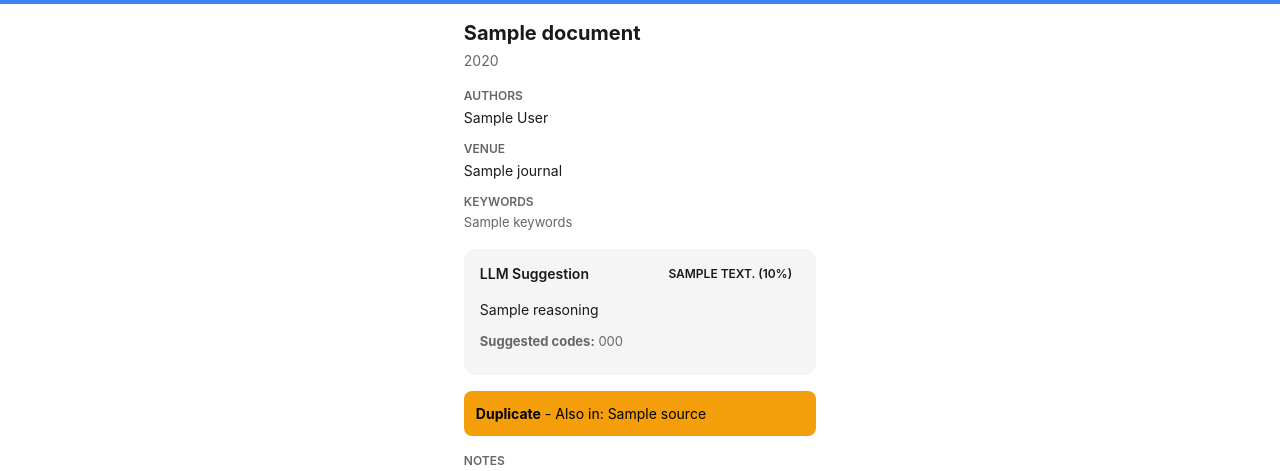
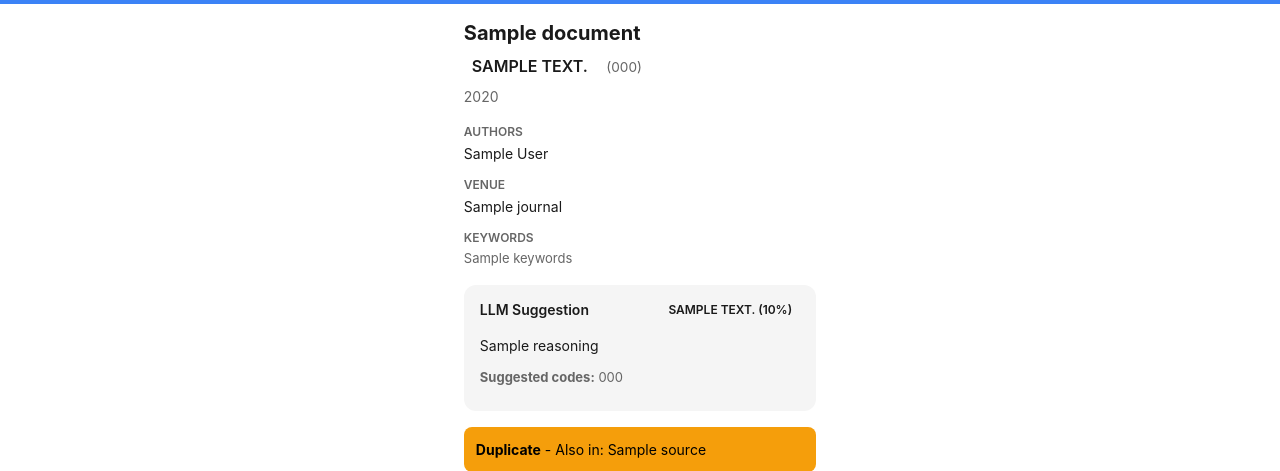
Before and after one commit to blainerothrock/embedded_sensing_systems_lit_review, a Flask app: template web/templates/review.html in a window 1280 px wide. Shown: the part 69-540 px from the top of the page. Run offline with Flask 3, Linux system fonts and the light colour scheme; the template is opened without the code that fills it: most values are stand-ins (such as "Sample title", 1, 10 or a date in 2020).

Commit message:
ui: show existing decision under title

```diff
--- a/web/static/app.css
+++ b/web/static/app.css
@@ -792,6 +792,15 @@ html, body {
 .badge-uncertain { background: var(--color-uncertain); color: black; }
 .badge-related { background: #6366f1; color: white; }
 
+.current-decision-inline {
+    margin: 6px 0;
+}
+.current-decision-inline .exclusion-codes {
+    font-size: 0.85rem;
+    color: var(--text-secondary, #888);
+    margin-left: 6px;
+}
+
 /* Related toggle in review view */
 .related-section {
     padding: 8px 16px;
--- a/web/templates/review.html
+++ b/web/templates/review.html
@@ -20,6 +20,14 @@
     <main class="review-main" id="review-main" data-doc-id="{{ document.id }}" data-search-id="{{ search_id }}" data-pass="{{ pass_number }}">
         <article class="paper-content">
             <h1 class="paper-title">{{ document.title or 'Untitled' }}</h1>
+            {% if pass_review and pass_review.decision %}
+            <div class="current-decision-inline">
+                <span class="decision-badge decision-{{ pass_review.decision }}">{{ pass_review.decision|upper }}</span>
+                {% if pass_review.exclusion_codes %}
+                <span class="exclusion-codes">({{ pass_review.exclusion_codes|join(', ') }})</span>
+                {% endif %}
+            </div>
+            {% endif %}
             <p class="paper-year">{{ document.year or 'Unknown year' }}</p>
 
             <div class="paper-meta">
@@ -94,14 +102,6 @@
             </label>
         </div>
 
-        {% if pass_review and pass_review.decision %}
-        <div class="current-decision">
-            Current: <span class="decision-badge decision-{{ pass_review.decision }}">{{ pass_review.decision|upper }}</span>
-            {% if pass_review.exclusion_codes %}
-            <span class="exclusion-codes">({{ pass_review.exclusion_codes|join(', ') }})</span>
-            {% endif %}
-        </div>
-        {% endif %}
     </main>
 
     <footer class="bottom-panel">
```
